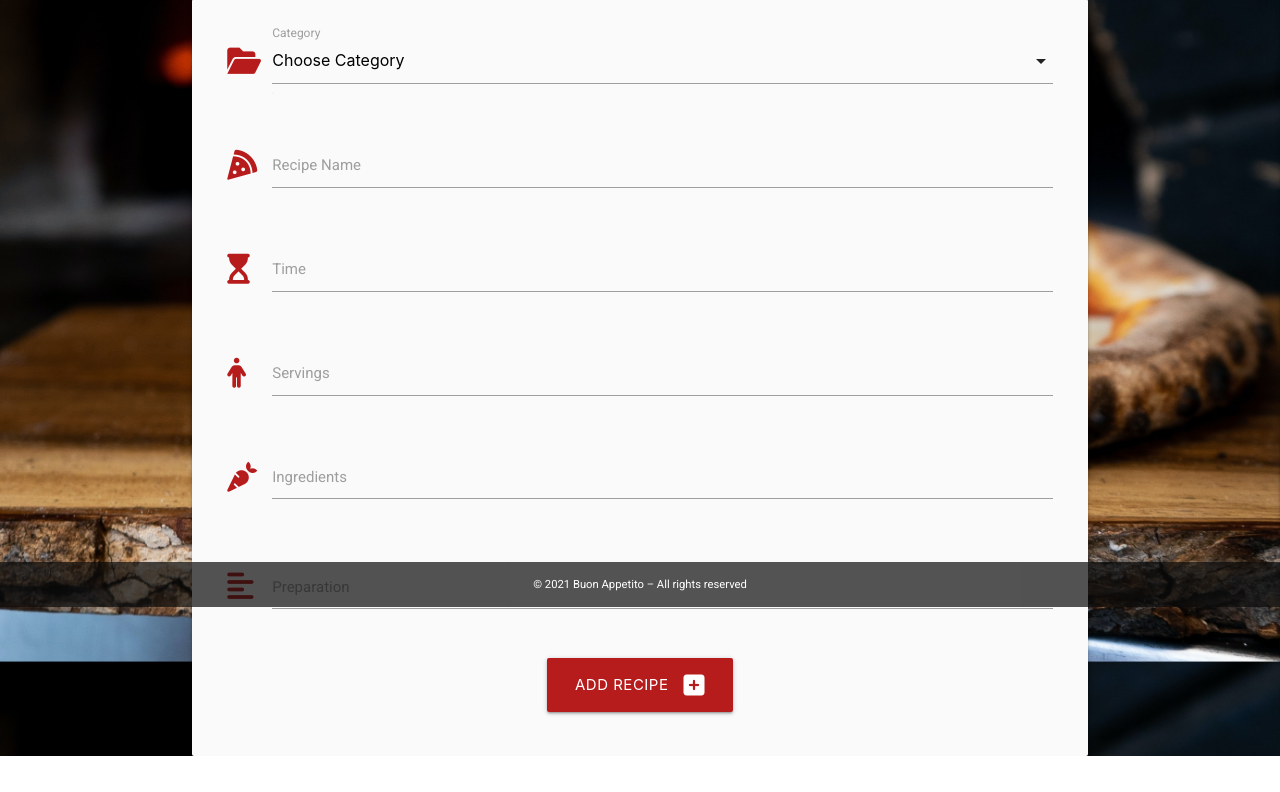
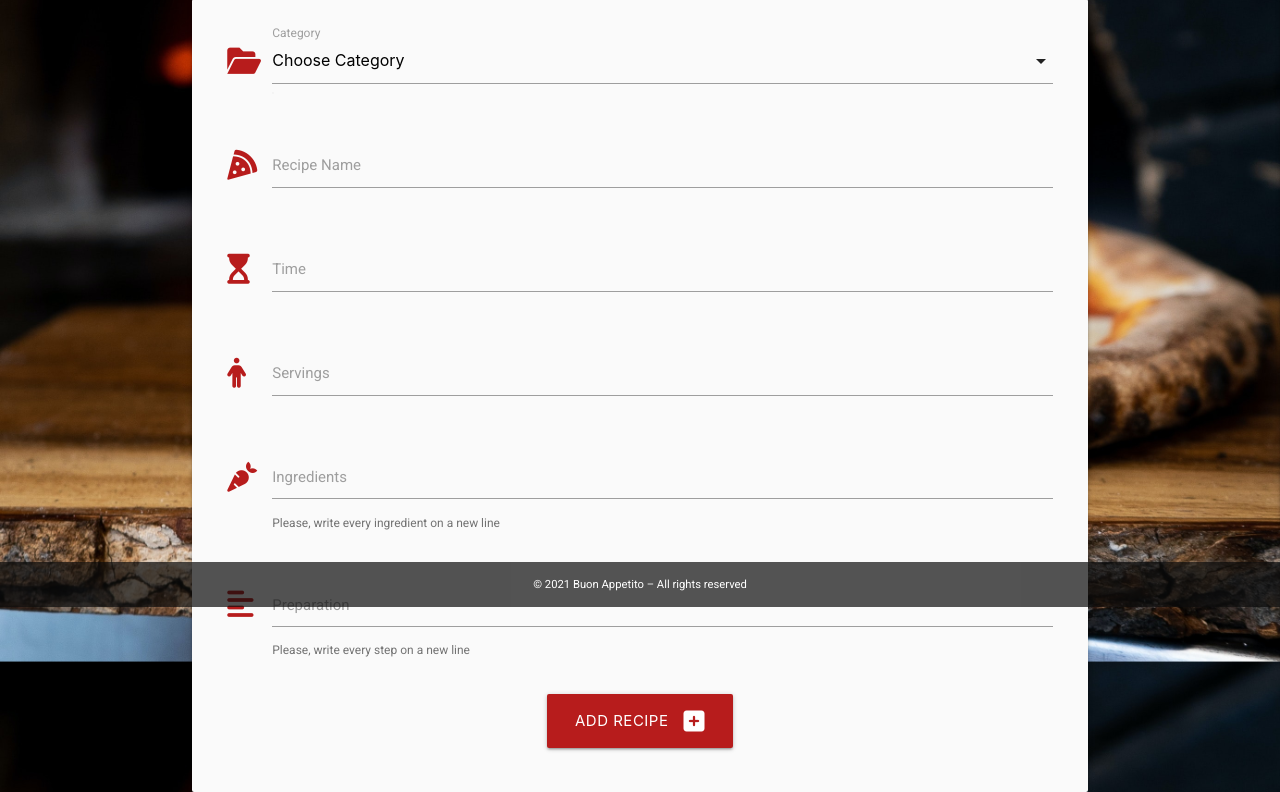
Before and after one commit to VictoriaShalabaeva/italian-cuisine-app, a Flask app: page /add_new_recipe in a window 1280 px wide. Shown: the part 193-985 px from the top of the page. Before the commit the page ends 949 px from the top, so only its background shows below. Run offline with Flask 2, Linux system fonts and the light colour scheme; data that the repository does not hold is empty; some libraries are stand-ins or nearby versions.

Commit message:
Add splitlines() to insert ingredients and preparation steps to db as a list

```diff
--- a/app.py
+++ b/app.py
@@ -124,8 +124,8 @@ def add_new_recipe():
             "recipe_name": request.form.get("recipe_name"),
             "time": request.form.get("time"),
             "servings": request.form.get("servings"),
-            "ingredients": request.form.get("ingredients"),
-            "preparation": request.form.get("preparation"),
+            "ingredients": request.form.get("ingredients").splitlines(),
+            "preparation": request.form.get("preparation").splitlines(),
             "created_by": session["user"]
         }
         mongo.db.recipes.insert_one(recipe)
--- a/templates/add_new_recipe.html
+++ b/templates/add_new_recipe.html
@@ -52,6 +52,8 @@
                     <textarea id="ingredients" name="ingredients" minlength="5"
                         maxlength="200" class="materialize-textarea validate" required></textarea>
                     <label for="ingredients">Ingredients</label>
+                    <span class="helper-text" data-error="Wrong" data-success="Perfect!"> Please, write every ingredient on
+                        a new line </span>
                 </div>
             </div>
             <!-- preparation -->
@@ -61,6 +63,8 @@
                     <textarea id="preparation" name="preparation" minlength="5"
                         maxlength="200" class="materialize-textarea validate" required></textarea>
                     <label for="preparation">Preparation</label>
+                    <span class="helper-text" data-error="Wrong" data-success="Perfect!"> Please, write every step on a new
+                        line </span>
                 </div>
             </div>
             <!-- submit button -->
```
